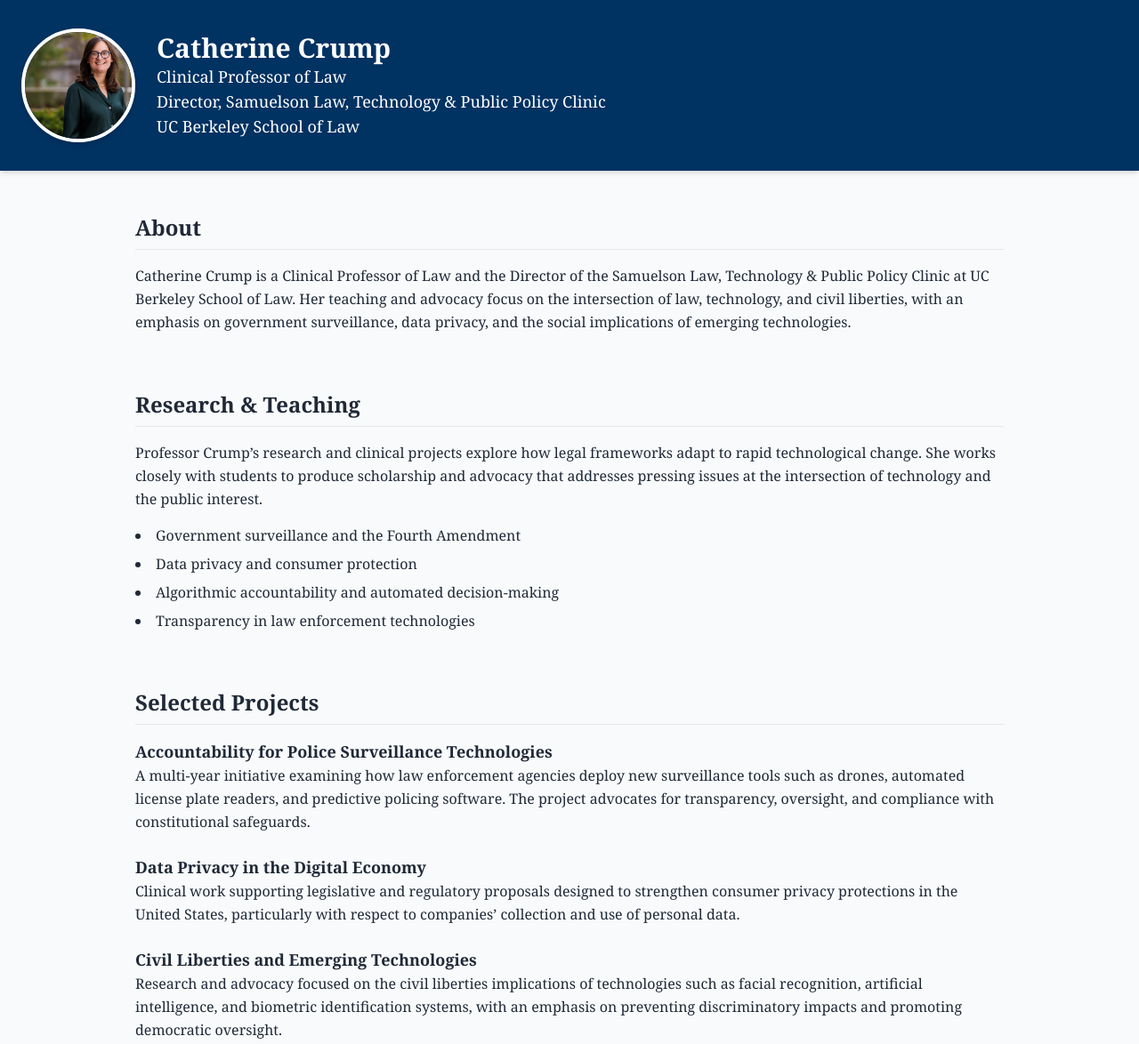
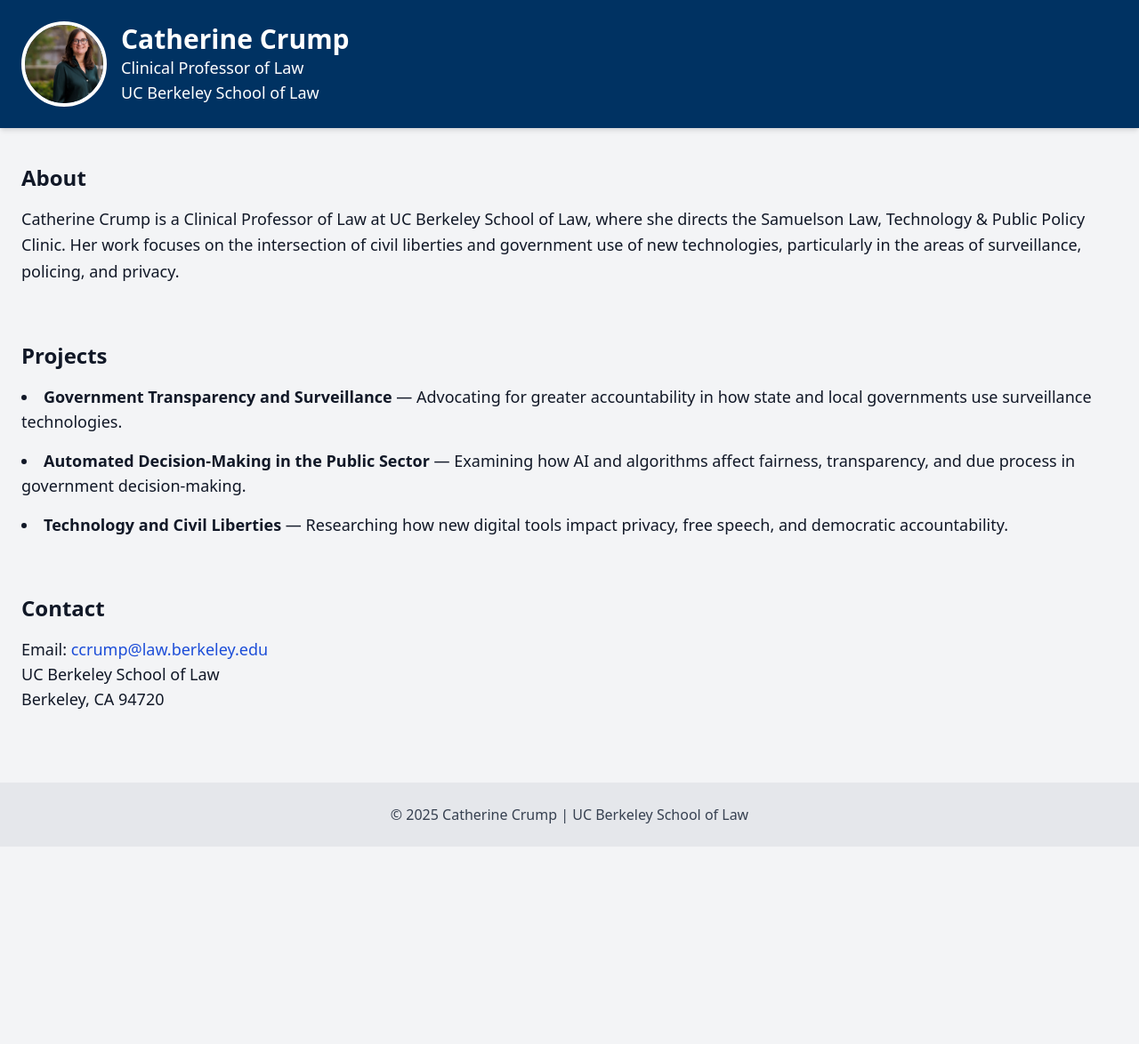
Before and after one commit to homejeopardy/ccrump, a plain HTML site: page index.html in a window 1280 px wide. Shown: the top 1174 px of the page at 89% size. After the commit the page ends 952 px from the top, so only its background shows below. Drawn offline with nearby package versions, Linux system fonts and the light colour scheme.

Commit message:
Update index.html

```diff
--- a/index.html
+++ b/index.html
@@ -4,91 +4,57 @@
   <meta charset="UTF-8">
   <meta name="viewport" content="width=device-width, initial-scale=1.0">
   <title>Catherine Crump | UC Berkeley School of Law</title>
-  <script src="https://cdn.tailwindcss.com"></script>
+  <link href="https://cdn.jsdelivr.net/npm/tailwindcss@2.2.19/dist/tailwind.min.css" rel="stylesheet">
 </head>
-<body class="bg-gray-50 text-gray-800 font-serif">
-
-  <!-- Header -->
-  <header class="bg-berkeley-blue text-white py-8 shadow-md" style="background-color:#003262;">
-    <div class="container mx-auto flex flex-col md:flex-row items-center md:items-end md:justify-between px-6">
-      <div class="flex items-center space-x-6">
-        <img src="images/face.png" alt="Catherine Crump" class="w-32 h-32 object-cover rounded-full border-4 border-white shadow-md">
+<body class="bg-gray-100 text-gray-900">
+  <header class="bg-berkeley-blue text-white py-6 shadow-md" style="background-color:#003262;">
+    <div class="container mx-auto px-6 flex flex-col md:flex-row items-center justify-between">
+      <div class="flex items-center space-x-4">
+        <img src="images/face.png" alt="Catherine Crump" class="w-24 h-24 object-cover rounded-full border-4 border-white">
         <div>
           <h1 class="text-3xl font-bold">Catherine Crump</h1>
-          <p class="text-lg">Clinical Professor of Law<br>Director, Samuelson Law, Technology &amp; Public Policy Clinic<br>UC Berkeley School of Law</p>
+          <p class="text-lg">Clinical Professor of Law</p>
+          <p class="text-lg">UC Berkeley School of Law</p>
         </div>
       </div>
     </div>
   </header>
 
-  <!-- Main -->
-  <main class="container mx-auto px-6 py-12 space-y-16 max-w-5xl">
-
+  <main class="container mx-auto px-6 py-10 space-y-16">
     <!-- About -->
-    <section>
-      <h2 class="text-2xl font-semibold border-b pb-2 mb-4">About</h2>
-      <p class="leading-relaxed">
-        Catherine Crump is a Clinical Professor of Law and the Director of the Samuelson Law, Technology &amp; Public Policy Clinic at UC Berkeley School of Law. Her teaching and advocacy focus on the intersection of law, technology, and civil liberties, with an emphasis on government surveillance, data privacy, and the social implications of emerging technologies.
+    <section id="about">
+      <h2 class="text-2xl font-semibold mb-4">About</h2>
+      <p class="text-lg leading-relaxed">
+        Catherine Crump is a Clinical Professor of Law at UC Berkeley School of Law, where she directs the Samuelson Law, Technology & Public Policy Clinic.
+        Her work focuses on the intersection of civil liberties and government use of new technologies, particularly in the areas of surveillance, policing, and privacy.
       </p>
     </section>
 
-    <!-- Research -->
-    <section>
-      <h2 class="text-2xl font-semibold border-b pb-2 mb-4">Research &amp; Teaching</h2>
-      <p class="leading-relaxed mb-4">
-        Professor Crump’s research and clinical projects explore how legal frameworks adapt to rapid technological change. She works closely with students to produce scholarship and advocacy that addresses pressing issues at the intersection of technology and the public interest.
-      </p>
-      <ul class="list-disc list-inside space-y-2">
-        <li>Government surveillance and the Fourth Amendment</li>
-        <li>Data privacy and consumer protection</li>
-        <li>Algorithmic accountability and automated decision-making</li>
-        <li>Transparency in law enforcement technologies</li>
+    <!-- Projects -->
+    <section id="projects">
+      <h2 class="text-2xl font-semibold mb-4">Projects</h2>
+      <ul class="space-y-4 text-lg list-disc list-inside">
+        <li><strong>Government Transparency and Surveillance</strong> — Advocating for greater accountability in how state and local governments use surveillance technologies.</li>
+        <li><strong>Automated Decision-Making in the Public Sector</strong> — Examining how AI and algorithms affect fairness, transparency, and due process in government decision-making.</li>
+        <li><strong>Technology and Civil Liberties</strong> — Researching how new digital tools impact privacy, free speech, and democratic accountability.</li>
       </ul>
     </section>
 
-    <!-- Projects -->
-    <section>
-      <h2 class="text-2xl font-semibold border-b pb-2 mb-4">Selected Projects</h2>
-      <div class="space-y-6">
-        <div>
-          <h3 class="text-lg font-semibold">Accountability for Police Surveillance Technologies</h3>
-          <p class="leading-relaxed">
-            A multi-year initiative examining how law enforcement agencies deploy new surveillance tools such as drones, automated license plate readers, and predictive policing software. The project advocates for transparency, oversight, and compliance with constitutional safeguards.
-          </p>
-        </div>
-        <div>
-          <h3 class="text-lg font-semibold">Data Privacy in the Digital Economy</h3>
-          <p class="leading-relaxed">
-            Clinical work supporting legislative and regulatory proposals designed to strengthen consumer privacy protections in the United States, particularly with respect to companies’ collection and use of personal data.
-          </p>
-        </div>
-        <div>
-          <h3 class="text-lg font-semibold">Civil Liberties and Emerging Technologies</h3>
-          <p class="leading-relaxed">
-            Research and advocacy focused on the civil liberties implications of technologies such as facial recognition, artificial intelligence, and biometric identification systems, with an emphasis on preventing discriminatory impacts and promoting democratic oversight.
-          </p>
-        </div>
-      </div>
-    </section>
-
     <!-- Contact -->
-    <section>
-      <h2 class="text-2xl font-semibold border-b pb-2 mb-4">Contact</h2>
-      <p>
-        UC Berkeley School of Law<br>
-        Samuelson Law, Technology &amp; Public Policy Clinic<br>
-        Berkeley, CA 94720
+    <section id="contact">
+      <h2 class="text-2xl font-semibold mb-4">Contact</h2>
+      <p class="text-lg">
+        Email: <a href="mailto:ccrump@law.berkeley.edu" class="text-blue-700 hover:underline">ccrump@law.berkeley.edu</a>
       </p>
-      <p class="mt-2">Email: <a href="mailto:catherinecrump@berkeley.edu" class="text-blue-700 hover:underline">catherinecrump@berkeley.edu</a></p>
+      <p class="text-lg">UC Berkeley School of Law</p>
+      <p class="text-lg">Berkeley, CA 94720</p>
     </section>
   </main>
 
-  <!-- Footer -->
-  <footer class="bg-gray-100 py-6 mt-12 border-t">
-    <div class="container mx-auto text-center text-sm text-gray-600">
-      &copy; <script>document.write(new Date().getFullYear())</script> Catherine Crump. All rights reserved.
+  <footer class="bg-gray-200 py-6 mt-10">
+    <div class="container mx-auto px-6 text-center text-gray-700">
+      &copy; 2025 Catherine Crump | UC Berkeley School of Law
     </div>
   </footer>
-
 </body>
 </html>
```
